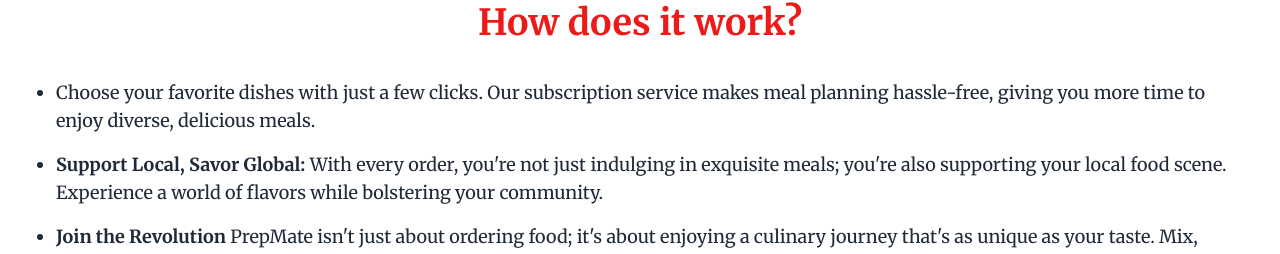
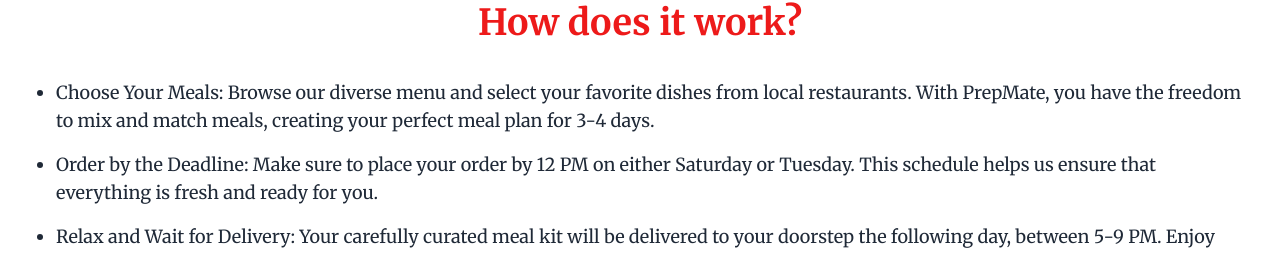
Before and after one commit to jricramc/prepmate-v2, a Next.js app: page / in a window 1280 px wide. Shown: the part 677-931 px from the top of the page. Built offline with nearby package versions, Linux system fonts and the light colour scheme.

Commit message:
Update added how to

```diff
--- a/src/app/page.js
+++ b/src/app/page.js
@@ -13,19 +13,16 @@
           <div className='ml-5'>
             <ul className='list-disc'>
               <li className='mb-4'>
-                Choose your favorite dishes with just a few clicks. Our subscription service
-                makes meal planning hassle-free, giving you more time to enjoy diverse, delicious meals.
+              Choose Your Meals: Browse our diverse menu and select your favorite dishes from local restaurants. With PrepMate, you have the freedom to mix and match meals, creating your perfect meal plan for 3-4 days.
               </li>
               <li className='mb-4'>
-                <b>Support Local, Savor Global: </b>With every order, you're not just indulging in exquisite meals; you're also supporting
-                your local food scene. Experience a world of flavors while bolstering your community.
+              Order by the Deadline: Make sure to place your order by 12 PM on either Saturday or Tuesday. This schedule helps us ensure that everything is fresh and ready for you.
               </li>
               <li className='mb-4'>
-                <b>Join the Revolution </b>PrepMate isn't just about ordering food; it's about enjoying a culinary journey that's as unique as your taste. Mix, match, and savor the best of your local restaurants, all through a single, convenient service.
+              Relax and Wait for Delivery: Your carefully curated meal kit will be delivered to your doorstep the following day, between 5-9 PM. Enjoy the convenience of having multiple days' worth of delicious meals without the daily hassle of planning and cooking.
               </li>
             </ul>
           </div>
-          Join us at PrepMate and experience the future of dining—where convenience meets culinary excellence.
         </div>
       </div>
     </section>
```
